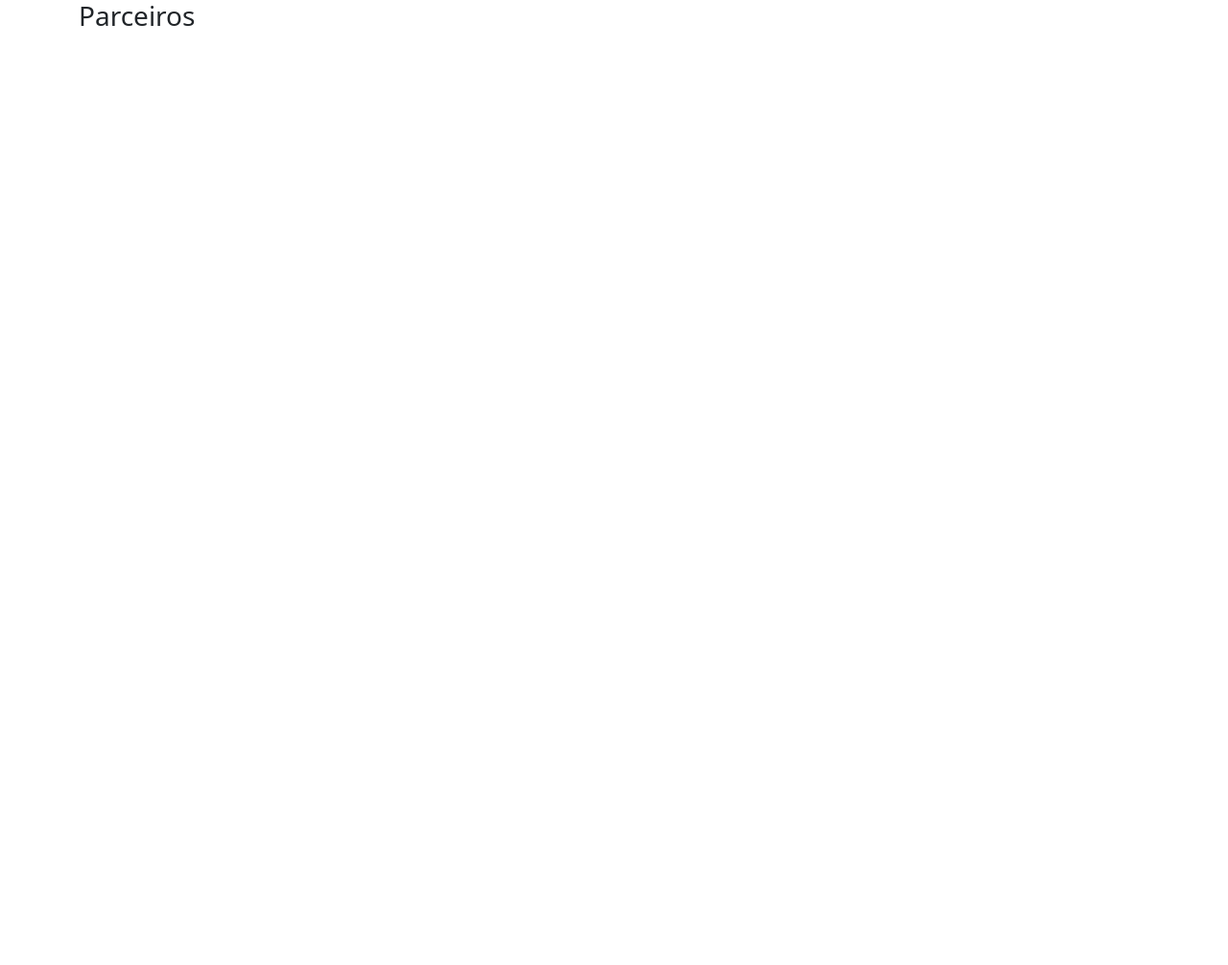
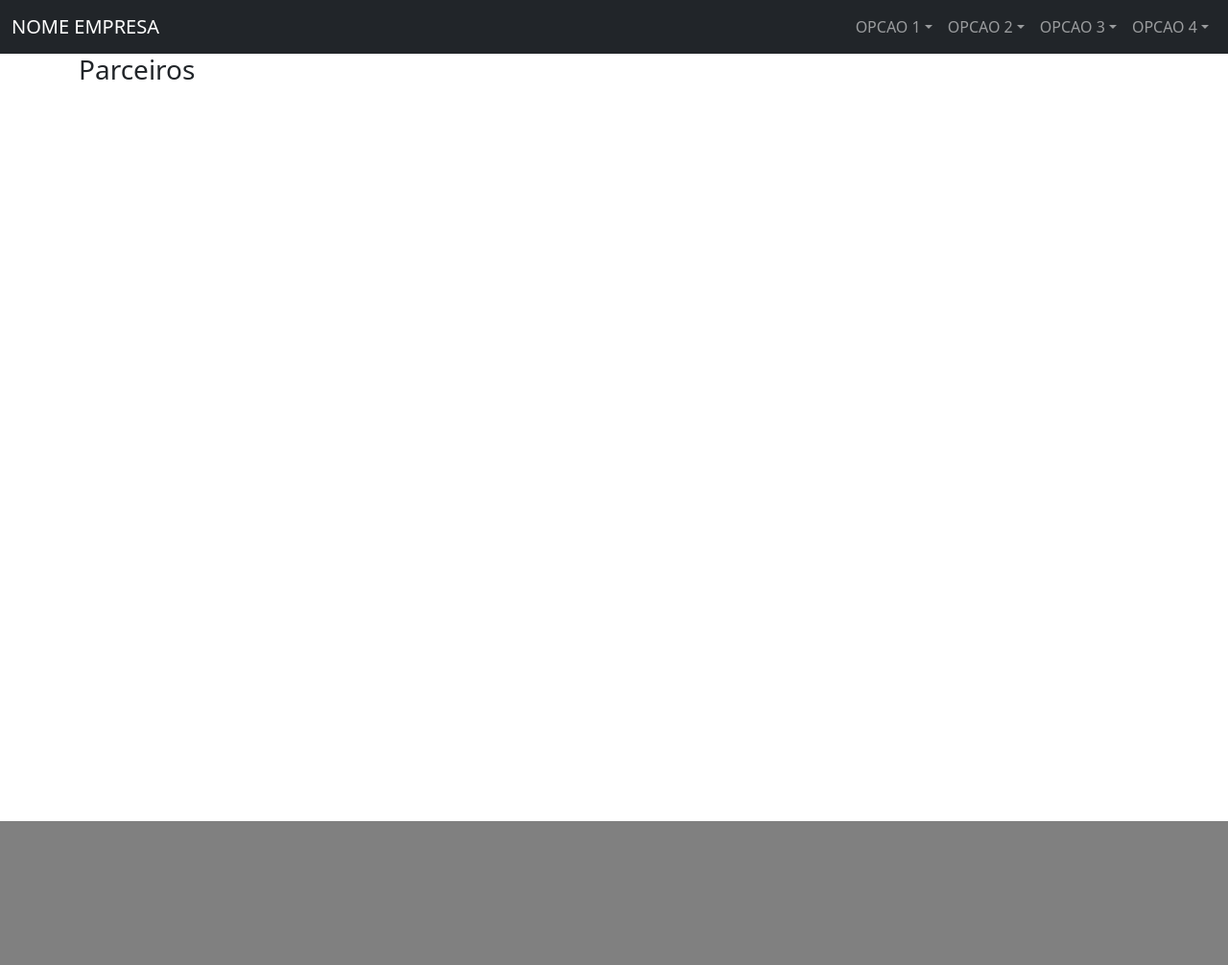
Before and after one commit to angelitasantos/sig_comex, a Django app: page /parceiros/ in a window 1280 px wide. Before the commit the page is almost empty. Shown: the whole page at 96% size. Before the commit the page ends 27 px from the top, so only its background shows below. Run offline with Django 5.2, Linux system fonts and the light colour scheme; parts of the project's set-up code (start-up, migrations or seed data) failed here and were passed over.

Commit message:
configure header and footer layout

```diff
--- a/home/templates/_footer.html
+++ b/home/templates/_footer.html
@@ -0,0 +1 @@
+<footer style="background-color: gray; height: 150px;"></footer>
--- /dev/null
+++ b/home/templates/_header.html
@@ -0,0 +1,65 @@
+{% load static %}
+<nav class="navbar navbar-expand-lg navbar-dark bg-dark sticky-top">
+
+    <div class="container-fluid">
+        <a class="navbar-brand" href="{% url 'home:home' %}">NOME EMPRESA</a>
+
+        <button class="navbar-toggler" type="button" data-bs-toggle="collapse" data-bs-target="#navbarNavDropdown"
+            aria-controls="navbarNavDropdown" aria-expanded="false" aria-label="Alternar navegação">
+            <span class="navbar-toggler-icon"></span>
+        </button>
+
+        <div class="collapse navbar-collapse" id="navbarNavDropdown">
+
+            <ul class="navbar-nav ms-auto">
+
+                <li class="nav-item dropdown">
+                    <a class="nav-link dropdown-toggle" href="#" id="menuDropdown" role="button"
+                        data-bs-toggle="dropdown" aria-expanded="false">OPCAO 1</a>
+                    <ul class="dropdown-menu dropdown-menu-end" aria-labelledby="menuDropdown">
+                        <li><a class="dropdown-item" href="{% url 'home:home' %}">SUBOPCAO 1</a></li>
+                        <li><a class="dropdown-item" href="{% url 'home:home' %}">SUBOPCAO 2</a></li>
+                        <li><a class="dropdown-item" href="{% url 'home:home' %}">SUBOPCAO 3</a></li>
+                        <li><a class="dropdown-item" href="{% url 'home:home' %}">SUBOPCAO 4</a></li>
+                    </ul>
+                </li>
+
+                <li class="nav-item dropdown">
+                    <a class="nav-link dropdown-toggle" href="#" id="menuDropdown" role="button"
+                        data-bs-toggle="dropdown" aria-expanded="false">OPCAO 2</a>
+                    <ul class="dropdown-menu dropdown-menu-end" aria-labelledby="menuDropdown">
+                        <li><a class="dropdown-item" href="{% url 'home:home' %}">SUBOPCAO 1</a></li>
+                        <li><a class="dropdown-item" href="{% url 'home:home' %}">SUBOPCAO 2</a></li>
+                        <li><a class="dropdown-item" href="{% url 'home:home' %}">SUBOPCAO 3</a></li>
+                        <li><a class="dropdown-item" href="{% url 'home:home' %}">SUBOPCAO 4</a></li>
+                    </ul>
+                </li>
+
+                <li class="nav-item dropdown">
+                    <a class="nav-link dropdown-toggle" href="#" id="menuDropdown" role="button"
+                        data-bs-toggle="dropdown" aria-expanded="false">OPCAO 3</a>
+                    <ul class="dropdown-menu dropdown-menu-end" aria-labelledby="menuDropdown">
+                        <li><a class="dropdown-item" href="{% url 'home:home' %}">SUBOPCAO 1</a></li>
+                        <li><a class="dropdown-item" href="{% url 'home:home' %}">SUBOPCAO 2</a></li>
+                        <li><a class="dropdown-item" href="{% url 'home:home' %}">SUBOPCAO 3</a></li>
+                        <li><a class="dropdown-item" href="{% url 'home:home' %}">SUBOPCAO 4</a></li>
+                    </ul>
+                </li>
+
+                <li class="nav-item dropdown">
+                    <a class="nav-link dropdown-toggle" href="#" id="menuDropdown" role="button"
+                        data-bs-toggle="dropdown" aria-expanded="false">OPCAO 4</a>
+                    <ul class="dropdown-menu dropdown-menu-end" aria-labelledby="menuDropdown">
+                        <li><a class="dropdown-item" href="{% url 'home:home' %}">SUBOPCAO 1</a></li>
+                        <li><a class="dropdown-item" href="{% url 'home:home' %}">SUBOPCAO 2</a></li>
+                        <li><a class="dropdown-item" href="{% url 'home:home' %}">SUBOPCAO 3</a></li>
+                        <li><a class="dropdown-item" href="{% url 'home:home' %}">SUBOPCAO 4</a></li>
+                    </ul>
+                </li>
+
+            </ul>
+
+        </div>
+    </div>
+
+</nav>
--- a/home/templates/base.html
+++ b/home/templates/base.html
@@ -26,7 +26,7 @@
 
 <body class="">
 
-    {% include '_navbar.html' %}
+    {% include '_header.html' %}
 
     <main class="min-vh-100">
 
```
Also changed, not shown: home/templates/_navbar.html (deleted).
